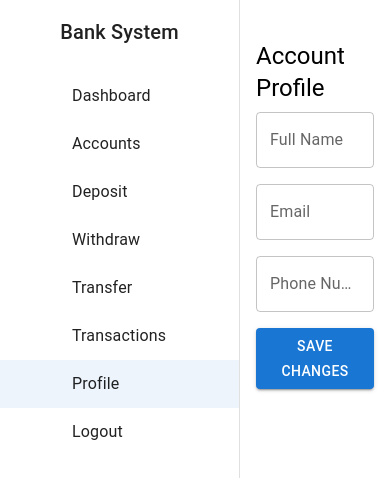
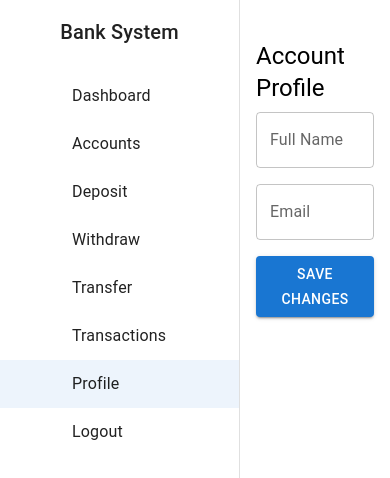
Before and after one commit to shreejal27/BankSystem_Frontend, a React (Vite) app: page /profile in a window 390 px wide. Shown: the top 478 px of the page. Built offline with nearby package versions, Linux system fonts and the light colour scheme; no server answers; sample sign-in values are in the browser's storage; some icons are missing.

Commit message:
removed phone number section as there is no phone number in backend

```diff
--- a/src/pages/AccountProfilePage.tsx
+++ b/src/pages/AccountProfilePage.tsx
@@ -74,13 +74,6 @@ export const AccountProfilePage = () => {
           onChange={handleChange}
           fullWidth
         />
-        <TextField
-          label="Phone Number"
-          name="phoneNumber"
-          value={profile.phoneNumber}
-          onChange={handleChange}
-          fullWidth
-        />
         <Button variant="contained" onClick={handleSave}>
           Save Changes
         </Button>
```
